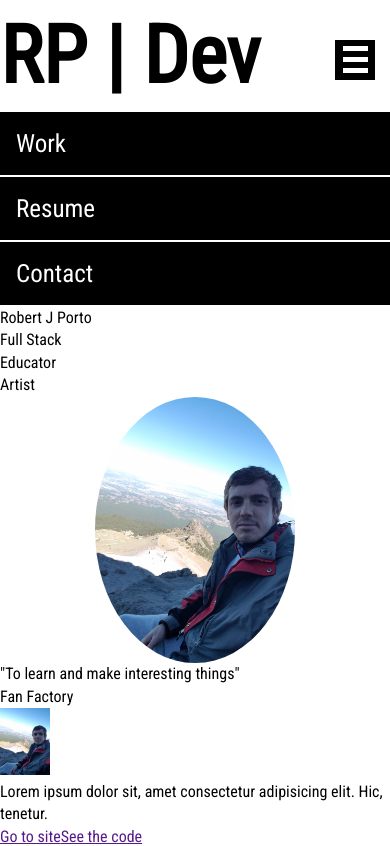
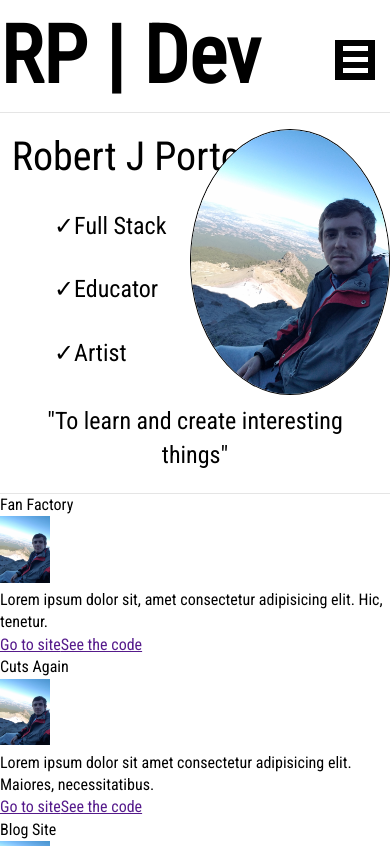
Before and after one commit to robbiesoho/mysite, a Vue app: page / in a window 390 px wide. Shown: the top 846 px of the page. Built offline with nearby package versions, Linux system fonts and the light colour scheme.

Commit message:
Responsive navbar

```diff
--- a/src/components/Hamburger.vue
+++ b/src/components/Hamburger.vue
@@ -1,5 +1,5 @@
 <template>
-  <div class="landing-nav">
+  <div class="container">
     <div
       id="toggle-nav"
       :class="{ active: isBurgerActive }"
@@ -9,12 +9,6 @@
       <div></div>
       <div></div>
     </div>
-
-    <ul id="navbar-menu">
-      <li>Work</li>
-      <li>Resume</li>
-      <li>Contact</li>
-    </ul>
   </div>
 </template>
 
@@ -42,26 +36,6 @@ export default {
 
 .hidden {
   visibility: hidden;
-}
-
-.landing-nav li {
-  color: white;
-  padding: 14px 16px;
-  text-decoration: none;
-  font-size: 25px;
-  display: block;
-  background-color: black;
-  border-bottom: solid white 2px;
-}
-
-.landing-nav li:hover {
-  color: black;
-  padding: 14px 16px;
-  text-decoration: none;
-  font-size: 25px;
-  display: block;
-  background-color: white;
-  border: solid black 2px;
 }
 
 #toggle-nav {
--- a/src/components/Nav.vue
+++ b/src/components/Nav.vue
@@ -1,25 +1,17 @@
 <template>
   <div class="container">
-    <!-- Landing area -->
     <div class="landing-head">
       <h1>RP | Dev</h1>
       <Hamburger />
-    </div>
-
-    <div id="landing-main">
-      <div id="main-name">Robert J Porto</div>
-      <div id="main-details">
-        <div class="main-detail">Full Stack</div>
-        <div class="main-detail">Educator</div>
-        <div class="main-detail">Artist</div>
-      </div>
-
-      <img
-        src="../assets/images/rob on la malinche.jpg"
-        alt="avatar"
-        class="avatar"
-      />
-      <div class="main-quote">"To learn and make interesting things"</div>
+      <transition name="slide">
+        <div class="landing-nav" v-if="isPanelOpen">
+          <ul id="navbar-menu">
+            <li>Work</li>
+            <li>Resume</li>
+            <li>Contact</li>
+          </ul>
+        </div>
+      </transition>
     </div>
   </div>
 </template>
@@ -35,9 +27,7 @@ export default {
   },
 
   methods: {
-    closeSidebarPanel() {
-      closeSidebarPanel: mutations.toggleNav;
-    },
+    closeNav: mutations.toggleNav,
   },
   computed: {
     isPanelOpen() {
@@ -50,6 +40,41 @@ export default {
 <style>
 .landing-head h1 {
   font-size: 5rem;
+}
+
+.landing-head {
+  border-bottom: solid rgba(0, 0, 0, 0.1) 1px;
+}
+
+.slide-enter-active,
+.slide-leave-active {
+  transition: transform 0.2s ease;
+}
+
+.slide-enter,
+.slide-leave-to {
+  transform: translateX(100%);
+  transition: all 150ms ease-in 0s;
+}
+
+.landing-nav li {
+  color: white;
+  padding: 14px 16px;
+  text-decoration: none;
+  font-size: 25px;
+  display: block;
+  background-color: black;
+  border-bottom: solid white 2px;
+}
+
+.landing-nav li:hover {
+  color: black;
+  padding: 14px 16px;
+  text-decoration: none;
+  font-size: 25px;
+  display: block;
+  background-color: white;
+  border: solid black 2px;
 }
 
 .avatar {
--- a/src/views/Head.vue
+++ b/src/views/Head.vue
@@ -1,7 +1,21 @@
 <template>
   <div class="container">
     <!-- Landing area -->
+    <div id="landing-main">
+      <img
+        src="../assets/images/rob on la malinche.jpg"
+        alt="avatar"
+        class="avatar"
+      />
+      <div id="main-name">Robert J Porto</div>
+      <div id="main-details">
+        <div class="main-detail">Full Stack</div>
+        <div class="main-detail">Educator</div>
+        <div class="main-detail">Artist</div>
+      </div>
 
+      <div id="main-quote">"To learn and create interesting things"</div>
+    </div>
     <!-- work -->
     <div class="work">
       <div class="work-card">
@@ -172,16 +186,38 @@ export default {};
 }
 
 .avatar {
-  display: block;
-  margin-left: auto;
-  margin-right: auto;
+  position: absolute;
+  right: 0;
+  /* margin: 5px; */
   width: 200px;
   height: auto;
   border-radius: 70%;
-  background-color: palevioletred;
-
+  border: 1px solid black;
   object-fit: cover;
   object-position: 50% 50%;
+}
+
+#main-name {
+  margin-top: 4%;
+  font-size: 2.5em;
+  margin-left: 3vw;
+  padding-bottom: 10px;
+}
+
+.main-detail {
+  font-size: 1.5em;
+  margin-left: 10vw;
+  padding: 15px;
+}
+.main-detail:before {
+  content: "✓";
+}
+
+#main-quote {
+  padding: 20px;
+  font-size: 1.5em;
+  text-align: center;
+  border-bottom: solid rgba(0, 0, 0, 0.1) 1px;
 }
 
 .card-pic {
```
